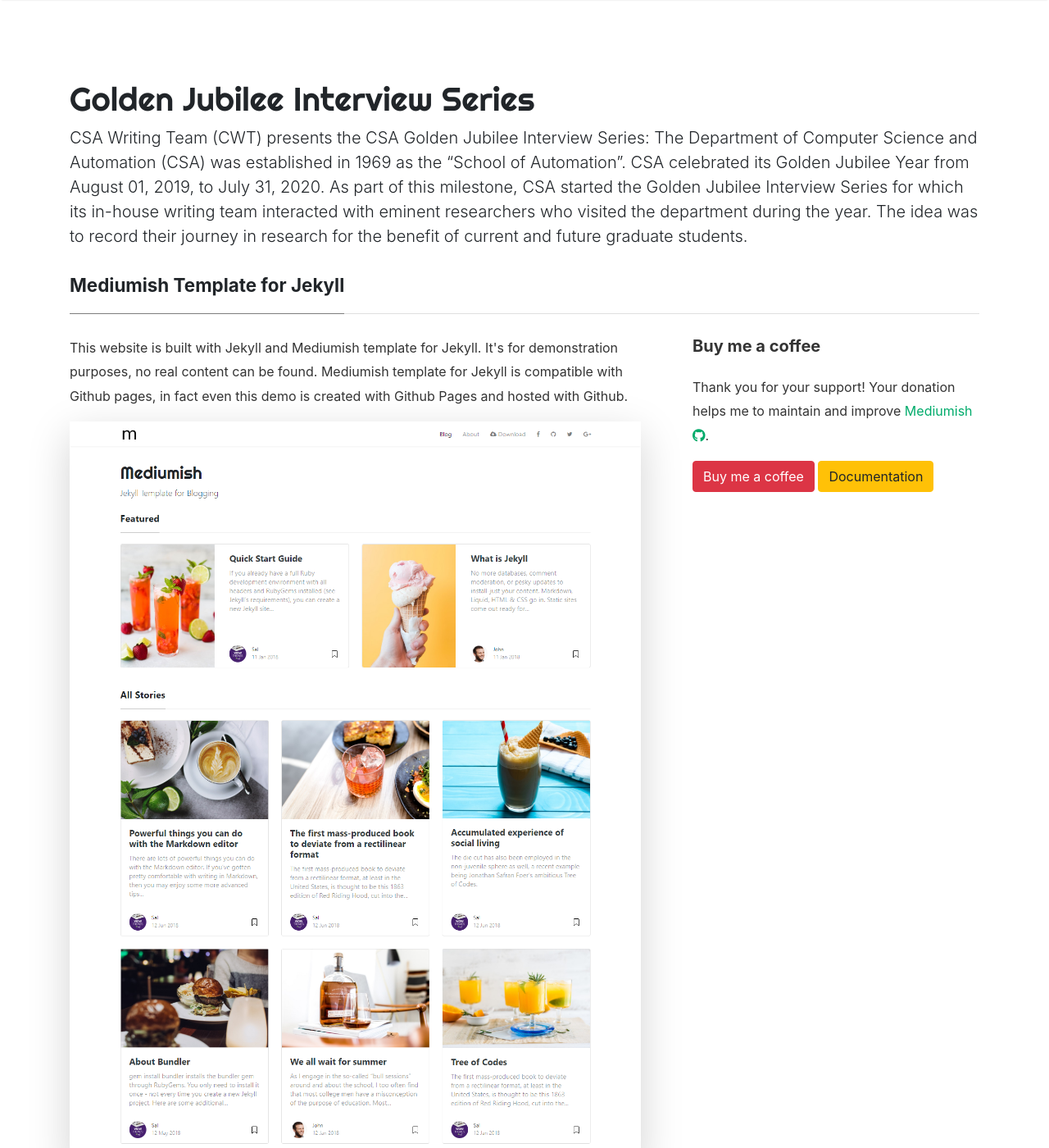
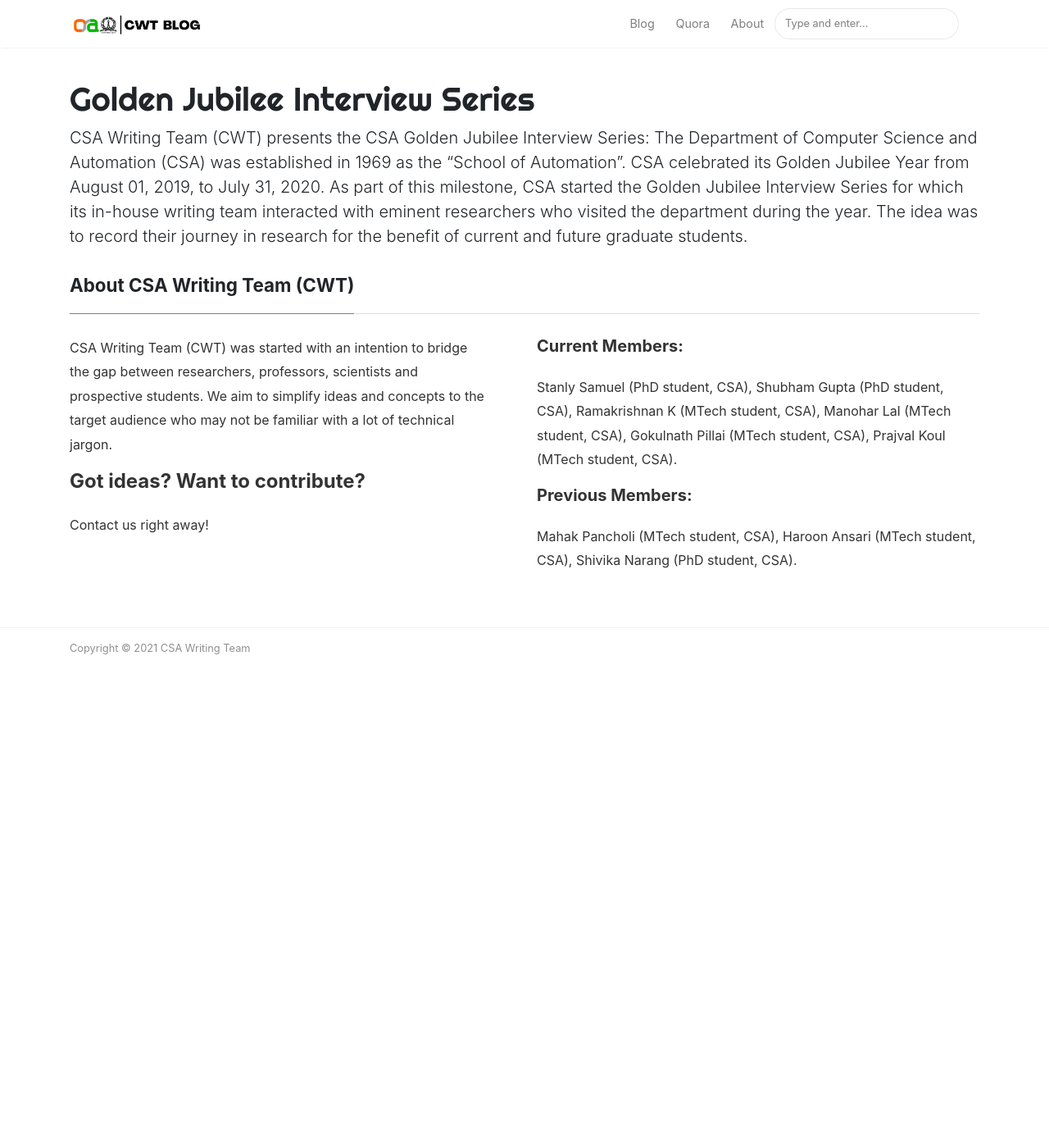
Before and after one commit to stanlysamuel/csa-writing-team, a Jekyll site: the page built from _pages/about.md, in a window 1280 px wide and 1400 px high. Shown: the whole window at 82% size. Built offline with Jekyll 4.4.1, drawn with Linux system fonts in a browser that asks for light colours; nearby versions of some CDN libraries; comment, search, counter and statistics services are not loaded; some of the changed text lies outside the part shown.

Commit message:
Added about and jumbotron

```diff
--- a/_layouts/default.html
+++ b/_layouts/default.html
@@ -172,11 +172,11 @@ ga('send', 'pageview');
     <div class="container">
         <div class="row">
             <div class="col-md-6 col-sm-6 text-center text-lg-left">
-                Copyright © {{ site.time | date: "%Y" }} {{ site.name }}
+                Copyright © {{ site.time | date: "%Y" }} CSA Writing Team
             </div>
-            <div class="col-md-6 col-sm-6 text-center text-lg-right">
+            <!-- <div class="col-md-6 col-sm-6 text-center text-lg-right">
                 <a target="_blank" href="https://www.wowthemes.net/mediumish-free-jekyll-template/">Mediumish Jekyll Theme</a> by WowThemes.net
-            </div>
+            </div> -->
         </div>
     </div>
 </footer>
--- a/_pages/about.md
+++ b/_pages/about.md
@@ -1,34 +1,31 @@
 ---
 layout: page
-title: Mediumish Template for Jekyll
+title: About CSA Writing Team (CWT)
 permalink: /about
-comments: true
+comments: false
 ---
 
 <div class="row justify-content-between">
-<div class="col-md-8 pr-5">
+<div class="col-md-6 pr-5">
 
-<p>This website is built with Jekyll and Mediumish template for Jekyll. It's for demonstration purposes, no real content can be found. Mediumish template for Jekyll is compatible with Github pages, in fact even this demo is created with Github Pages and hosted with Github.</p>
+<p>CSA Writing Team (CWT) was started with an intention to bridge the gap between researchers, professors, scientists and prospective students. We aim to simplify ideas and concepts to the target audience who may not be familiar with a lot of technical jargon. </p>
 
-<p class="mb-5"><img class="shadow-lg" src="{{site.baseurl}}/assets/images/mediumish-jekyll-template.png" alt="jekyll template mediumish" /></p>
-<h4>Documentation</h4>
+<h4>Got ideas? Want to contribute?</h4>
 
-<p>Please, read the docs <a href="https://bootstrapstarter.com/bootstrap-templates/template-mediumish-bootstrap-jekyll/">here</a>.</p>
-
-<h4>Questions or bug reports?</h4>
-
-<p>Head over to our <a href="https://github.com/wowthemesnet/mediumish-theme-jekyll">Github repository</a>!</p>
+<p>Contact us right away!</p>
 
 </div>
 
-<div class="col-md-4">
+<div class="col-md-6">
 
 <div class="sticky-top sticky-top-80">
-<h5>Buy me a coffee</h5>
+<h5>Current Members:</h5>
 
-<p>Thank you for your support! Your donation helps me to maintain and improve <a target="_blank" href="https://github.com/wowthemesnet/mediumish-theme-jekyll">Mediumish <i class="fab fa-github"></i></a>.</p>
+<p>Stanly Samuel (PhD student, CSA), Shubham Gupta (PhD student, CSA), Ramakrishnan K (MTech student, CSA), Manohar Lal (MTech student, CSA), Gokulnath Pillai (MTech student, CSA), Prajval Koul (MTech student, CSA).</p>
 
-<a target="_blank" href="https://www.wowthemes.net/donate/" class="btn btn-danger">Buy me a coffee</a> <a target="_blank" href="https://bootstrapstarter.com/bootstrap-templates/template-mediumish-bootstrap-jekyll/" class="btn btn-warning">Documentation</a>
+<h5>Previous Members:</h5>
+
+<p>Mahak Pancholi (MTech student, CSA), Haroon Ansari (MTech student, CSA), Shivika Narang (PhD student, CSA).</p>
 
 </div>
 </div>
```
Also changed, not shown: assets/images/jumbotron_old.jpg (added), 1 other file.
